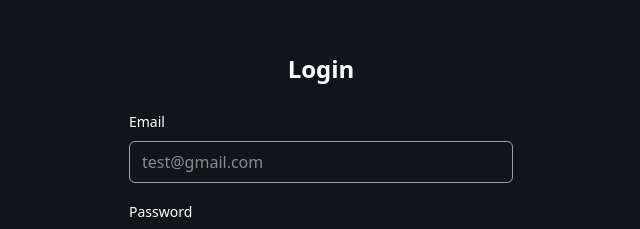
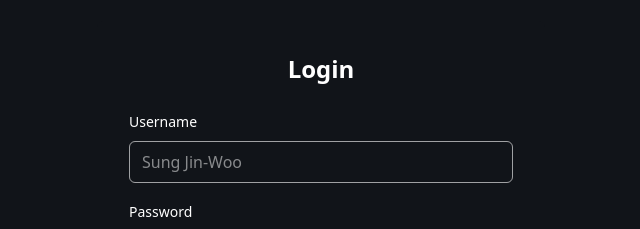
Before and after one commit to Xamez/manwha-tracker, a Nuxt app: page /login in a window 1280 px wide. Shown: the part 191-420 px from the top of the page, without its empty margins (319-959 px from the left). Built offline with nearby package versions, Linux system fonts and the light colour scheme; no server answers; what vue-dompurify-html would draw is missing.

Commit message:
feat: update login and registration to use username instead of email

```diff
--- a/app/pages/login.vue
+++ b/app/pages/login.vue
@@ -6,46 +6,29 @@
 
         <form class="space-y-4 mb-4" @submit.prevent="handleLogin">
           <div>
-            <label for="email" class="text-sm font-medium">Email</label>
-            <input
-              id="email"
-              v-model="email"
-              type="email"
-              placeholder="test@gmail.com"
-              required
-              class="w-full px-3 py-2 mt-2 border border-white/60 focus:border-white rounded-md"
-            />
+            <label for="username" class="text-sm font-medium">Username</label>
+            <input id="username" v-model="username" type="text" placeholder="Sung Jin-Woo" required
+              class="w-full px-3 py-2 mt-2 border border-white/60 focus:border-white rounded-md" />
           </div>
           <div>
             <label for="password" class="text-sm font-medium">Password</label>
-            <input
-              id="password"
-              v-model="password"
-              type="password"
-              placeholder="••••••••"
-              required
-              class="w-full px-3 py-2 mt-2 border border-white/60 focus:border-white rounded-md"
-            />
+            <input id="password" v-model="password" type="password" placeholder="••••••••" required
+              class="w-full px-3 py-2 mt-2 border border-white/60 focus:border-white rounded-md" />
           </div>
 
           <div v-if="errorMessage" class="text-sm text-red-400">
             {{ errorMessage }}
           </div>
 
-          <button
-            type="submit"
-            :disabled="!email || !password || loading"
-            class="w-full px-4 py-2 font-bold text-white bg-primary hover:bg-primary-lighter rounded-md"
-          >
+          <button type="submit" :disabled="!username || !password || loading"
+            class="w-full px-4 py-2 font-bold text-white bg-primary hover:bg-primary-lighter rounded-md">
             Login
           </button>
         </form>
 
         <div class="flex gap-2 justify-center text-sm">
           <p class="text-gray-400">Don't have an account?</p>
-          <NuxtLink to="/register" class="text-primary-lighter hover:underline"
-            >Create an account</NuxtLink
-          >
+          <NuxtLink to="/register" class="text-primary-lighter hover:underline">Create an account</NuxtLink>
         </div>
       </div>
     </div>
@@ -60,7 +43,7 @@ definePageMeta({
   layout: 'unauthenticated',
 });
 
-const email = ref('');
+const username = ref('');
 const password = ref('');
 const errorMessage = ref('');
 const loading = ref(false);
@@ -72,7 +55,7 @@ async function handleLogin() {
   try {
     const response = await $fetch('/api/auth/login', {
       method: 'post',
-      body: { email: email.value, password: password.value },
+      body: { username: username.value, password: password.value },
     });
     const { user } = response;
     localStorage.setItem('user', JSON.stringify(user));
```
Also changed, not shown: 2 other files (tests, documents, lock files or other folders).
